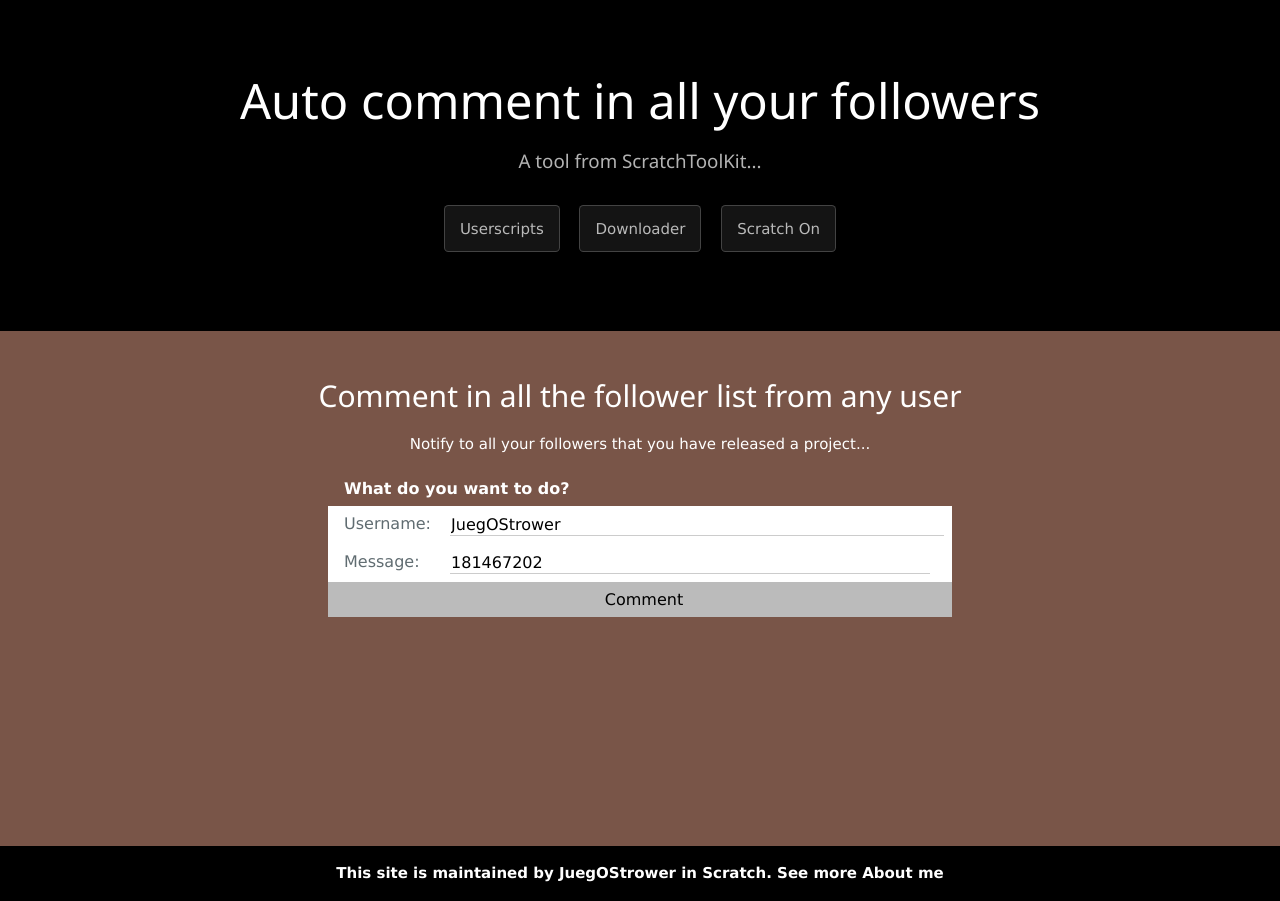
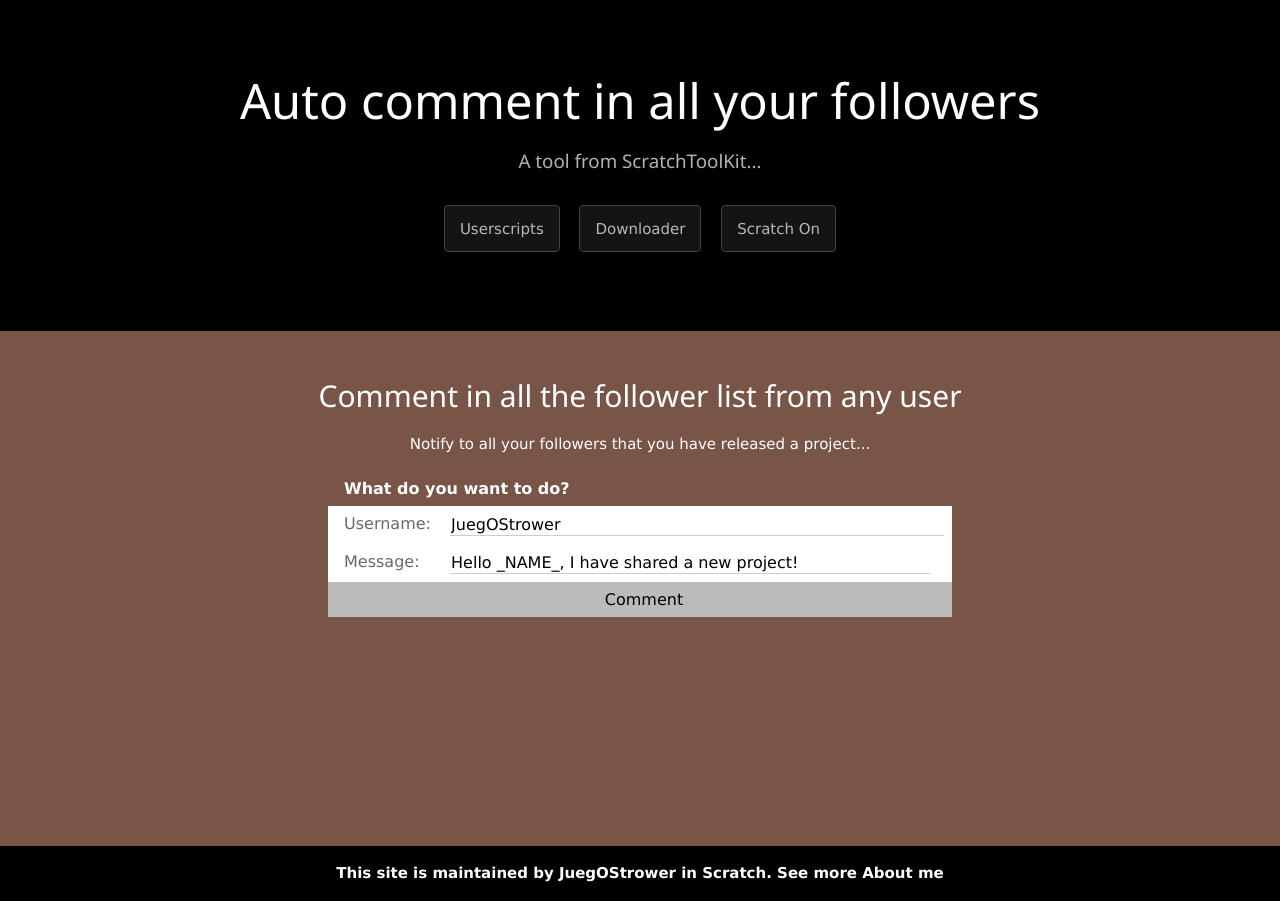
Before and after one commit to JuegOStrower/juegostrower.github.io, a Jekyll site: the page commenter/index.html, which Jekyll copies as it is, in a window 1280 px wide. Built offline with Jekyll 4.4.1, drawn with Linux system fonts in a browser that asks for light colours; nearby versions of some CDN libraries.

Commit message:
Bugs fixed

```diff
--- a/commenter/index.html
+++ b/commenter/index.html
@@ -43,7 +43,7 @@
 		</tr>
 <tr id="comminputtext" style="background-color:rgb(255, 255, 255)">
     <td>Message:</td>
-			<td><input value="181467202" type="text" class="w3-input" style="display: inline-block; padding: 1px; color: black;width:480px" id="commtext"></td>
+			<td><input value="Hello _NAME_, I have shared a new project!" type="text" class="w3-input" style="display: inline-block; padding: 1px; color: black;width:480px" id="commtext"></td>
 
 		</tr>
         <tr><td colspan="2" id="commnow" class="w3-gray w3-hover-indigo w3-center w3-button">Comment</td></tr></tbody></table>
```
